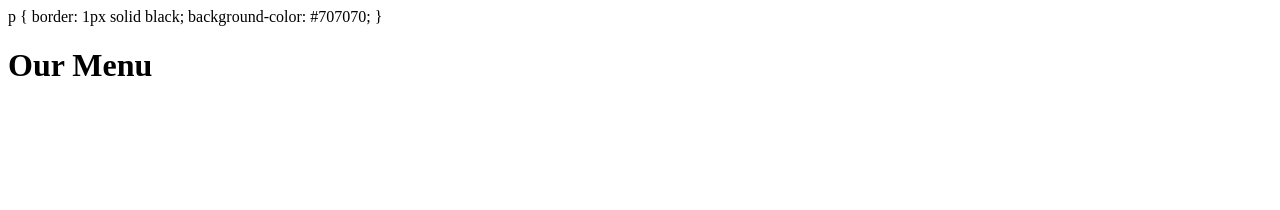
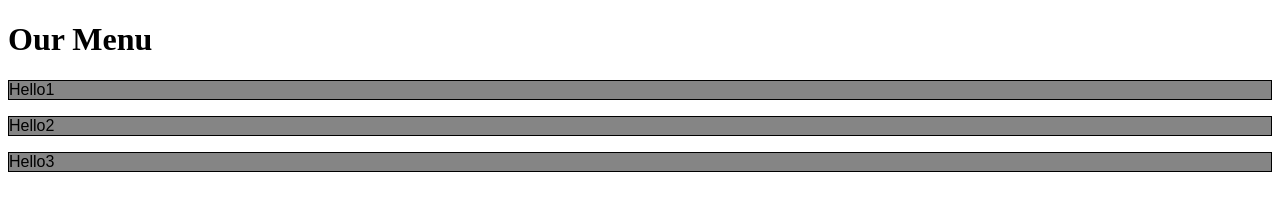
Before and after one commit to branfull/mod2_solution, a plain HTML site: page index.html in a window 1280 px wide. Drawn offline with Linux system fonts and the light colour scheme.

Commit message:
Add style tag to p styling

```diff
--- a/index.html
+++ b/index.html
@@ -3,15 +3,18 @@
   <head>
     <meta charset="utf-8">
     <title>Our menu</title>
+    <style>
     p {
       border: 1px solid black;
-      background-color: #707070;
+      background-color: #858585;
+      font-family: Arial, sans-serif;
     }
+    </style>
   </head>
   <body>
     <h1>Our Menu</h1>
-    <p></p>
-    <p></p>
-    <p></p>
+    <p>Hello1</p>
+    <p>Hello2</p>
+    <p>Hello3</p>
   </body>
 </html>
```
